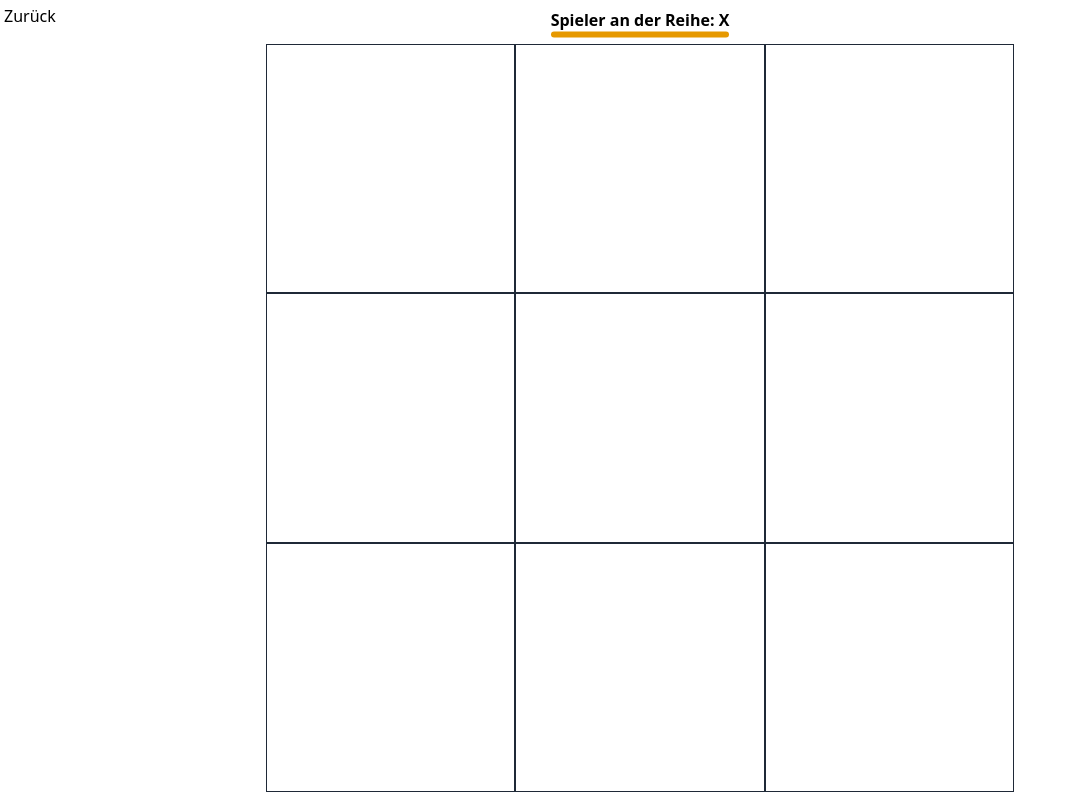
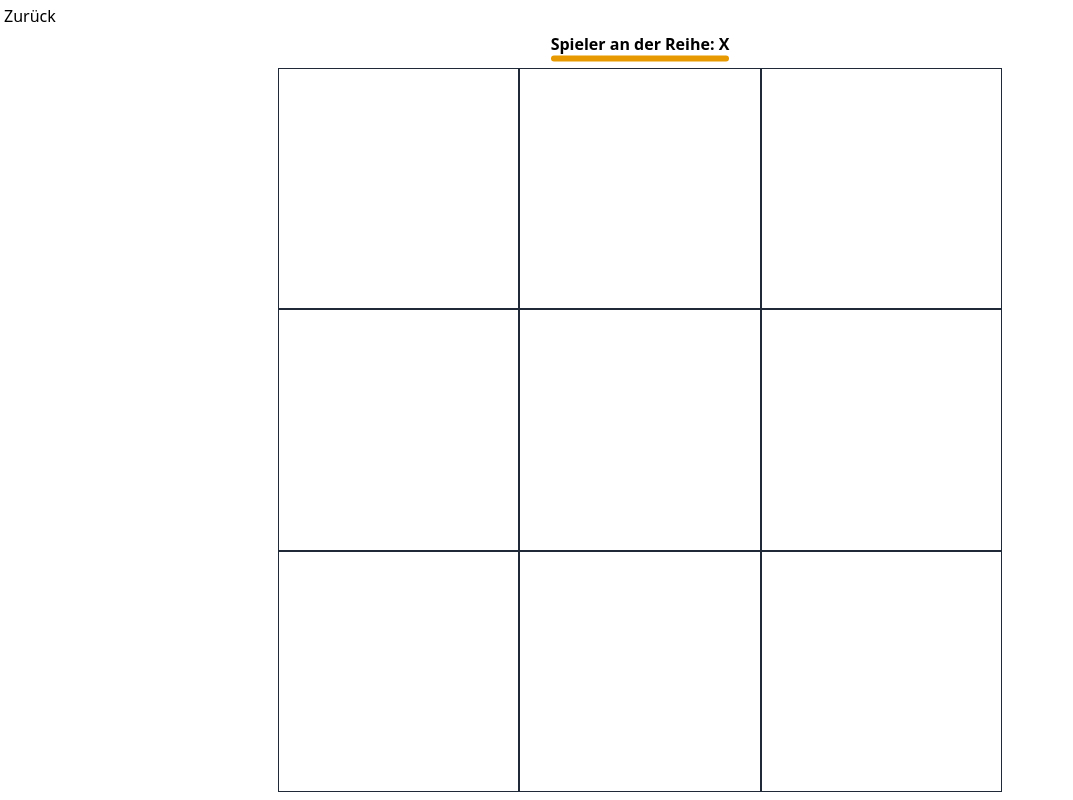
Before and after one commit to ArtrenH/games-VPlan_FR, a SvelteKit app: page /tictactoe in a window 1280 px wide. Shown: the whole page, without its empty margins (0-1073 px from the left). Built offline with nearby package versions, Linux system fonts and the light colour scheme.

Commit message:
Github Action + Design fixes

```diff
--- a/src/routes/+layout.svelte
+++ b/src/routes/+layout.svelte
@@ -18,4 +18,6 @@
 {#if $page.url.pathname !== "/"}
     <a class="absolute top-1 left-1" style="view-transition-name: {$page.url.pathname.slice(1)};" href="/">Zurück</a>
 {/if}
-<slot />
+<div class="mt-6">
+    <slot />
+</div>
--- a/src/routes/tictactoe/+page.svelte
+++ b/src/routes/tictactoe/+page.svelte
@@ -7,10 +7,12 @@
     $: currentPlayerString = winnerToString(board.sharedGameState.currentPlayer);
 </script>
 
-<main class="w-auto h-screen flex flex-col justify-start items-center gap-1 p-2">
+<main class="flex flex-col justify-start items-center gap-1 p-2 m-auto" style="width: calc(100vmin - 1.5rem); height: calc(100vmin - 1.5rem);">
     <span class="font-semibold relative mb-2 db-accent-line">
     {#if board.getWinner() === Winner.Pending}
         Spieler an der Reihe: {currentPlayerString}
+    {:else if board.getWinner() === Winner.Draw}
+        Unentschieden 🤯
     {:else}
         {winnerToString(board.getWinner())} hat gewonnen :D 🎉🎉🎉
     {/if}
```
